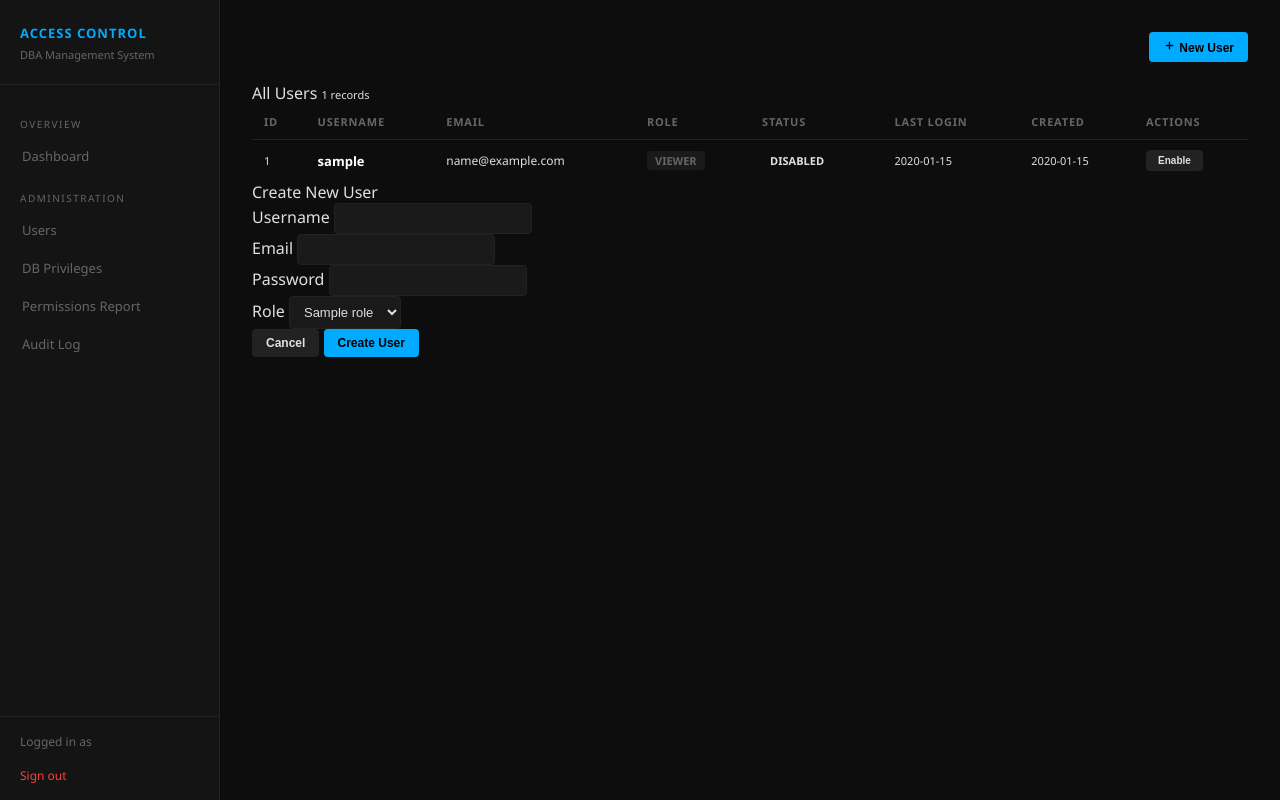
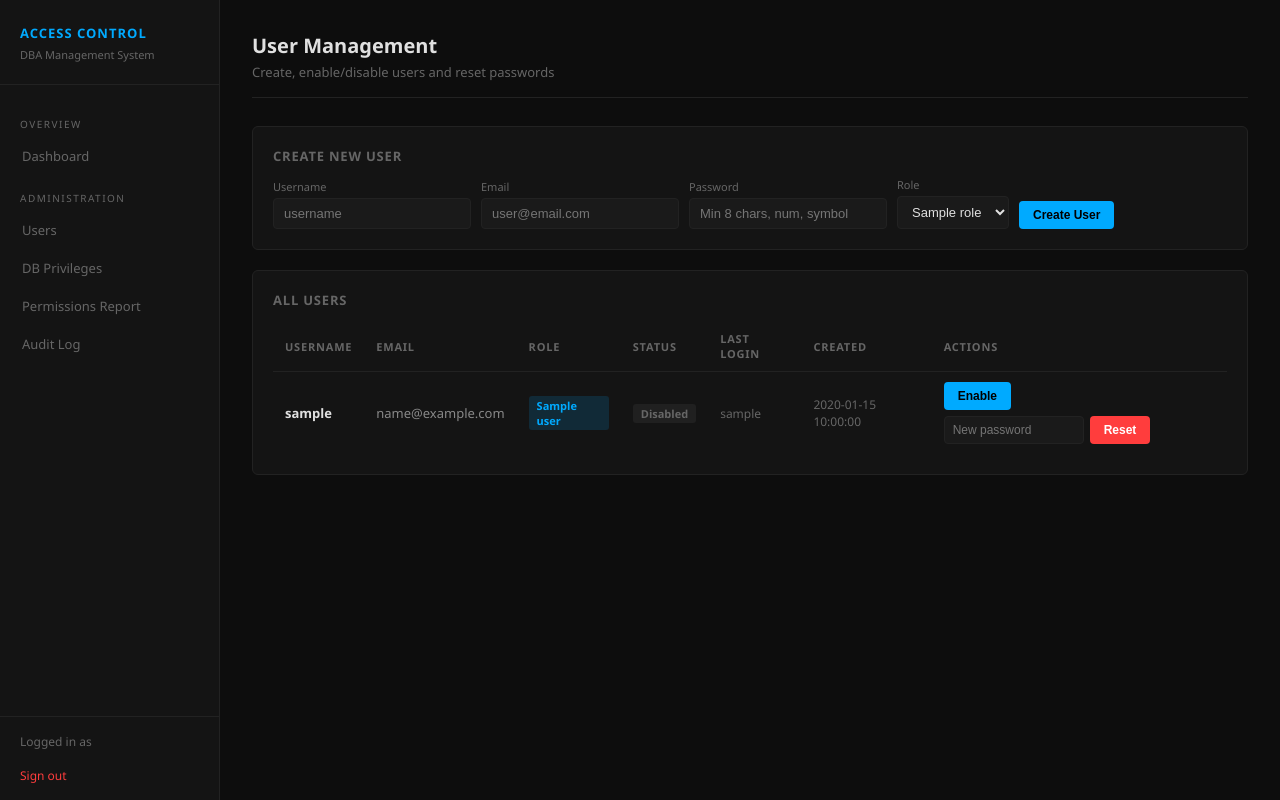
Before and after one commit to unreallfadi/access-control-system, a Flask app: template templates/users.html in a window 1280 px wide. Run offline with Flask 3, Linux system fonts and the light colour scheme; the template is opened without the code that fills it: most values are stand-ins (such as "Sample title", 1, 10 or a date in 2020); some libraries are stand-ins or nearby versions.

Commit message:
Refactor user management HTML structure and styles

```diff
--- a/templates/users.html
+++ b/templates/users.html
@@ -1,29 +1,45 @@
-{% extends "base.html" %}
-
-{% block title %}Users - Access Control System{% endblock %}
-{% block page_title %}Users{% endblock %}
-{% block page_sub %}Manage System Accounts{% endblock %}
-
+{% extends 'base.html' %}
 {% block content %}
 
-<div style="display:flex; justify-content:flex-end; margin-bottom:20px;">
-  <button class="btn btn-primary" onclick="document.getElementById('createModal').classList.add('open')">
-    <svg width="13" height="13" fill="none" stroke="currentColor" stroke-width="2.5" viewBox="0 0 24 24">
-      <line x1="12" y1="5" x2="12" y2="19"/><line x1="5" y1="12" x2="19" y2="12"/>
-    </svg>
-    New User
-  </button>
+<div class="page-header">
+    <h1>User Management</h1>
+    <p>Create, enable/disable users and reset passwords</p>
 </div>
 
-<div class="panel">
-  <div class="panel-header">
-    <span class="panel-title">All Users</span>
-    <span style="font-family:var(--mono); font-size:11px; color:var(--text-muted);">{{ users|length }} records</span>
+<!-- Create user form -->
+<div class="card">
+    <h3>Create New User</h3>
+    <form method="POST" action="/users/create" style="display:flex; gap:10px; flex-wrap:wrap; align-items:flex-end;">
+        <div>
+            <label style="font-size:11px; color:#666; display:block; margin-bottom:4px;">Username</label>
+            <input type="text" name="username" required placeholder="username">
         </div>
+        <div>
+            <label style="font-size:11px; color:#666; display:block; margin-bottom:4px;">Email</label>
+            <input type="email" name="email" required placeholder="user@email.com">
+        </div>
+        <div>
+            <label style="font-size:11px; color:#666; display:block; margin-bottom:4px;">Password</label>
+            <input type="password" name="password" required placeholder="Min 8 chars, num, symbol">
+        </div>
+        <div>
+            <label style="font-size:11px; color:#666; display:block; margin-bottom:4px;">Role</label>
+            <select name="role_id">
+                {% for role in roles %}
+                <option value="{{ role.role_id }}">{{ role.role_name }}</option>
+                {% endfor %}
+            </select>
+        </div>
+        <button type="submit" class="btn btn-primary">Create User</button>
+    </form>
+</div>
+
+<!-- Users table -->
+<div class="card">
+    <h3>All Users</h3>
     <table>
         <thead>
             <tr>
-        <th>ID</th>
                 <th>Username</th>
                 <th>Email</th>
                 <th>Role</th>
@@ -36,94 +52,37 @@
         <tbody>
             {% for user in users %}
             <tr>
-        <td style="font-family:var(--mono); font-size:11px; color:var(--text-muted);">{{ user.user_id }}</td>
-        <td style="font-weight:600; color:#fff;">{{ user.username }}</td>
-        <td style="font-family:var(--mono); font-size:12px;">{{ user.email }}</td>
+                <td><strong>{{ user.username }}</strong></td>
+                <td style="color:#888;">{{ user.email }}</td>
+                <td><span class="badge badge-info">{{ user.role_name }}</span></td>
                 <td>
-          {% if user.role_name == 'admin' %}
-            <span class="badge badge-accent">ADMIN</span>
-          {% elif user.role_name == 'editor' %}
-            <span class="badge badge-warning">EDITOR</span>
-          {% else %}
-            <span class="badge badge-muted">VIEWER</span>
-          {% endif %}
+                    <span class="badge badge-{{ 'success' if user.is_active else 'muted' }}">
+                        {{ 'Active' if user.is_active else 'Disabled' }}
+                    </span>
                 </td>
-        <td>
-          {% if user.is_active %}
-            <span class="badge badge-success">ACTIVE</span>
-          {% else %}
-            <span class="badge badge-danger">DISABLED</span>
-          {% endif %}
-        </td>
-        <td style="font-family:var(--mono); font-size:11px; color:var(--text-muted);">
-          {{ user.last_login.strftime('%Y-%m-%d %H:%M') if user.last_login else 'Never' }}
-        </td>
-        <td style="font-family:var(--mono); font-size:11px; color:var(--text-muted);">
-          {{ user.created_at.strftime('%Y-%m-%d') }}
-        </td>
-        <td>
-          {% if user.username != session.username %}
-          <form method="POST" action="/users/toggle/{{ user.user_id }}" style="display:inline;">
-            <button type="submit" class="btn {% if user.is_active %}btn-danger{% else %}btn-muted{% endif %}"
-                    style="padding:5px 12px; font-size:10px;">
+                <td style="color:#666; font-size:12px;">{{ user.last_login or '—' }}</td>
+                <td style="color:#666; font-size:12px;">{{ user.created_at }}</td>
+                <td style="display:flex; gap:6px; flex-wrap:wrap;">
+                    <!-- Toggle enable/disable -->
+                    <form method="POST" action="/users/toggle/{{ user.user_id }}">
+                        <button type="submit" class="btn {{ 'btn-muted' if user.is_active else 'btn-primary' }}">
                             {{ 'Disable' if user.is_active else 'Enable' }}
                         </button>
                     </form>
-          {% else %}
-            <span style="font-family:var(--mono); font-size:10px; color:var(--text-muted);">Current</span>
-          {% endif %}
+                    <!-- Reset password inline -->
+                    <form method="POST" action="/users/reset-password/{{ user.user_id }}"
+                          style="display:flex; gap:6px;">
+                        <input type="password" name="new_password" placeholder="New password"
+                               style="width:140px; font-size:12px; padding:5px 8px;">
+                        <button type="submit" class="btn btn-danger">Reset</button>
+                    </form>
                 </td>
             </tr>
+            {% else %}
+            <tr><td colspan="7" style="color:#666;">No users found.</td></tr>
             {% endfor %}
         </tbody>
     </table>
 </div>
 
-<!-- Create User Modal -->
-<div class="modal-overlay" id="createModal">
-  <div class="modal">
-    <div class="modal-header">Create New User</div>
-    <form method="POST" action="/users/create">
-      <div class="modal-body">
-        <div class="form-group">
-          <label>Username</label>
-          <input type="text" name="username" required autocomplete="off">
-        </div>
-        <div class="form-group">
-          <label>Email</label>
-          <input type="email" name="email" required>
-        </div>
-        <div class="form-group">
-          <label>Password</label>
-          <input type="password" name="password" required minlength="8">
-        </div>
-        <div class="form-group">
-          <label>Role</label>
-          <select name="role_id" required>
-            {% for role in roles %}
-              <option value="{{ role.role_id }}">{{ role.role_name | capitalize }}</option>
-            {% endfor %}
-          </select>
-        </div>
-      </div>
-      <div class="modal-footer">
-        <button type="button" class="btn btn-muted"
-                onclick="document.getElementById('createModal').classList.remove('open')">
-          Cancel
-        </button>
-        <button type="submit" class="btn btn-primary">Create User</button>
-      </div>
-    </form>
-  </div>
-</div>
-
 {% endblock %}
-
-{% block scripts %}
-<script>
-  // Close modal on overlay click
-  document.getElementById('createModal').addEventListener('click', function(e) {
-    if (e.target === this) this.classList.remove('open');
-  });
-</script>
-{% endblock %}
```
Lines whose indentation alone changed are shown as unchanged.
